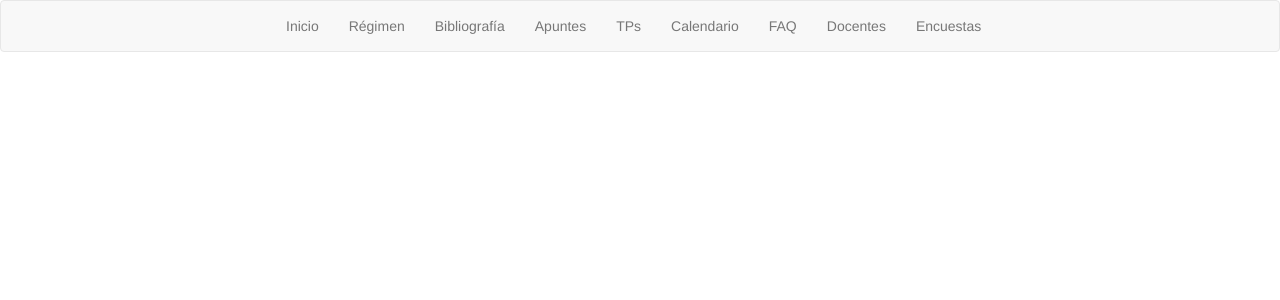
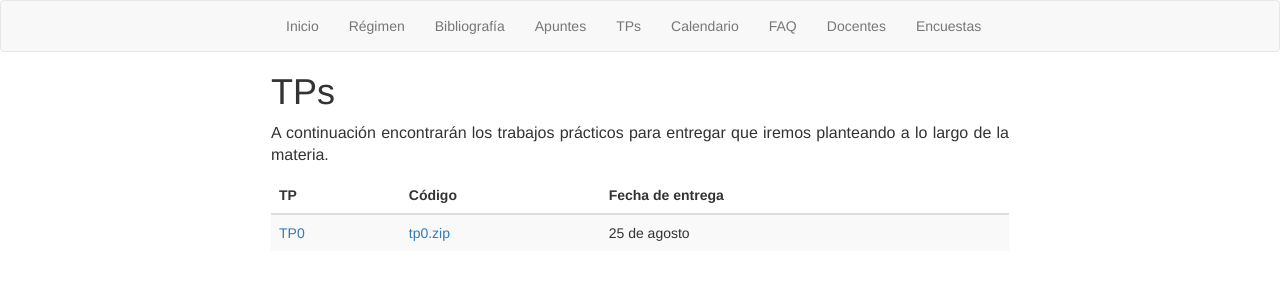
Before and after one commit to algoritmos-rw/algoritmos, a Jekyll site: the page built from docs/static/04_tps.md, in a window 1280 px wide. Shown: the top 300 px of the page. Built offline with Jekyll 4.4.1, drawn with Linux system fonts in a browser that asks for light colours.

Commit message:
TP0 publicado.

```diff
--- a/docs/_layouts/post.html
+++ b/docs/_layouts/post.html
@@ -7,8 +7,7 @@ layout: default
     <h1 class="post-title" itemprop="name headline">{{ page.title | escape }}</h1>
     <p class="post-meta">
       <time datetime="{{ page.date | date_to_xmlschema }}" itemprop="datePublished">
-        {% assign date_format = site.minima.date_format | default: "%b %-d, %Y" %}
-        {{ page.date | date: date_format }}
+        {{ page.date | date: "%d/%m/%Y" }}
       </time>
       {% if page.author %}
         • <span itemprop="author" itemscope itemtype="http://schema.org/Person"><span itemprop="name">{{ page.author }}</span></span>
--- a/docs/static/04_tps.md
+++ b/docs/static/04_tps.md
@@ -3,3 +3,13 @@ layout: page
 title: TPs
 permalink: /tps/
 ---
+
+TPs
+=======
+
+A continuación encontrarán los trabajos prácticos para entregar que iremos planteando a lo largo de la materia.
+
+{: .table .table-striped}
+| TP       | Código      | Fecha de entrega |
+|----------|-------------|------------------|
+| [TP0](tda/tp0)      | [tp0.zip](http://www.algoritmos7541-rw.tk/tps/tp0/tp0.zip?attredirects=0&d=1) | 	25 de agosto
```
Also changed, not shown: docs/_layouts/tp.html (deleted, +0 -19 lines), docs/static/tps/tda/01_tp0.md (added, +28 -0 lines).
